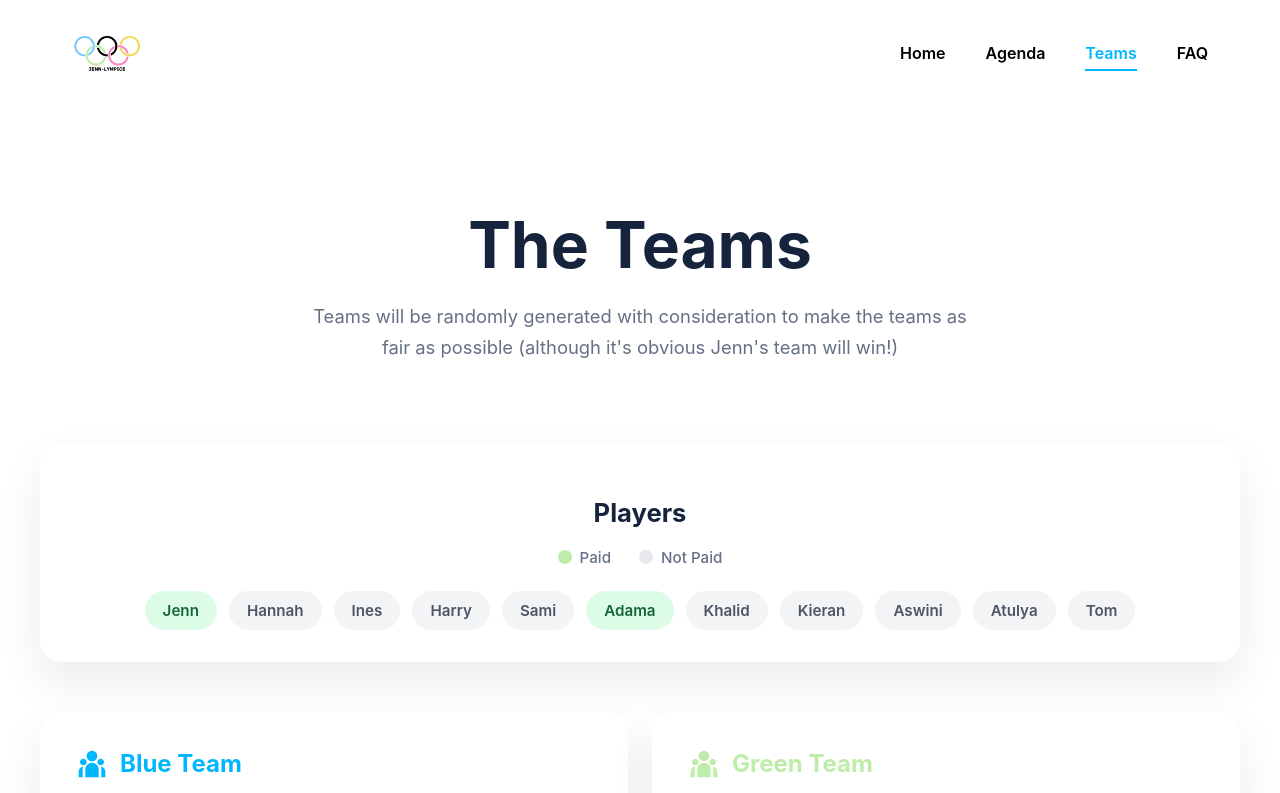
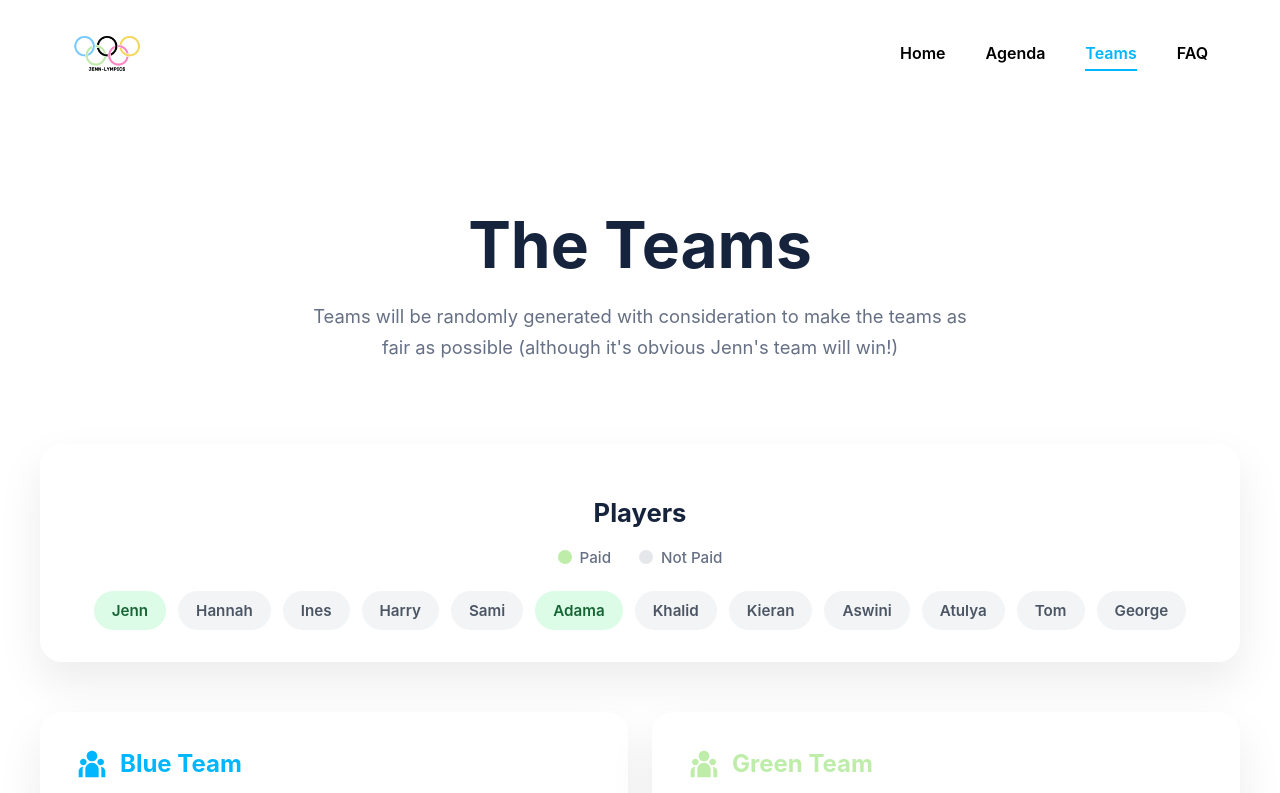
Before and after one commit to Jennipham/jenn-lympics, a React (Vite) app in the folder jenn-lympics-website/: page /teams in a window 1280 px wide. Shown: the top 793 px of the page. Built offline with nearby package versions, Linux system fonts and the light colour scheme.

Commit message:
adding player

```diff
--- a/jenn-lympics-website/src/components/Teams/Teams.tsx
+++ b/jenn-lympics-website/src/components/Teams/Teams.tsx
@@ -16,6 +16,7 @@ export default function Teams() {
         { name: "Aswini", paid: false },
         { name: "Atulya", paid: false },
         { name: "Tom", paid: false },
+        { name: "George", paid: false },
     ];
 
     return (
```
